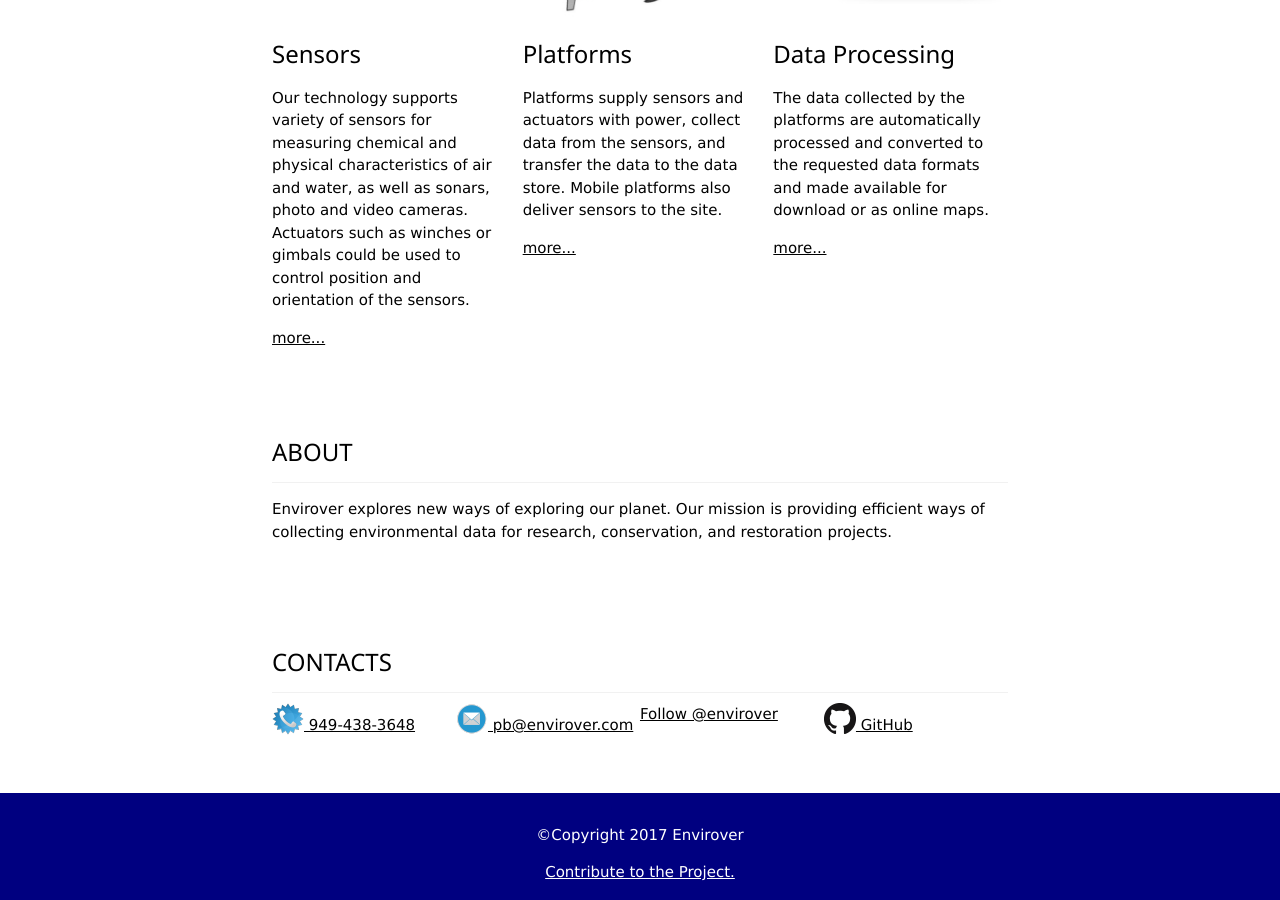
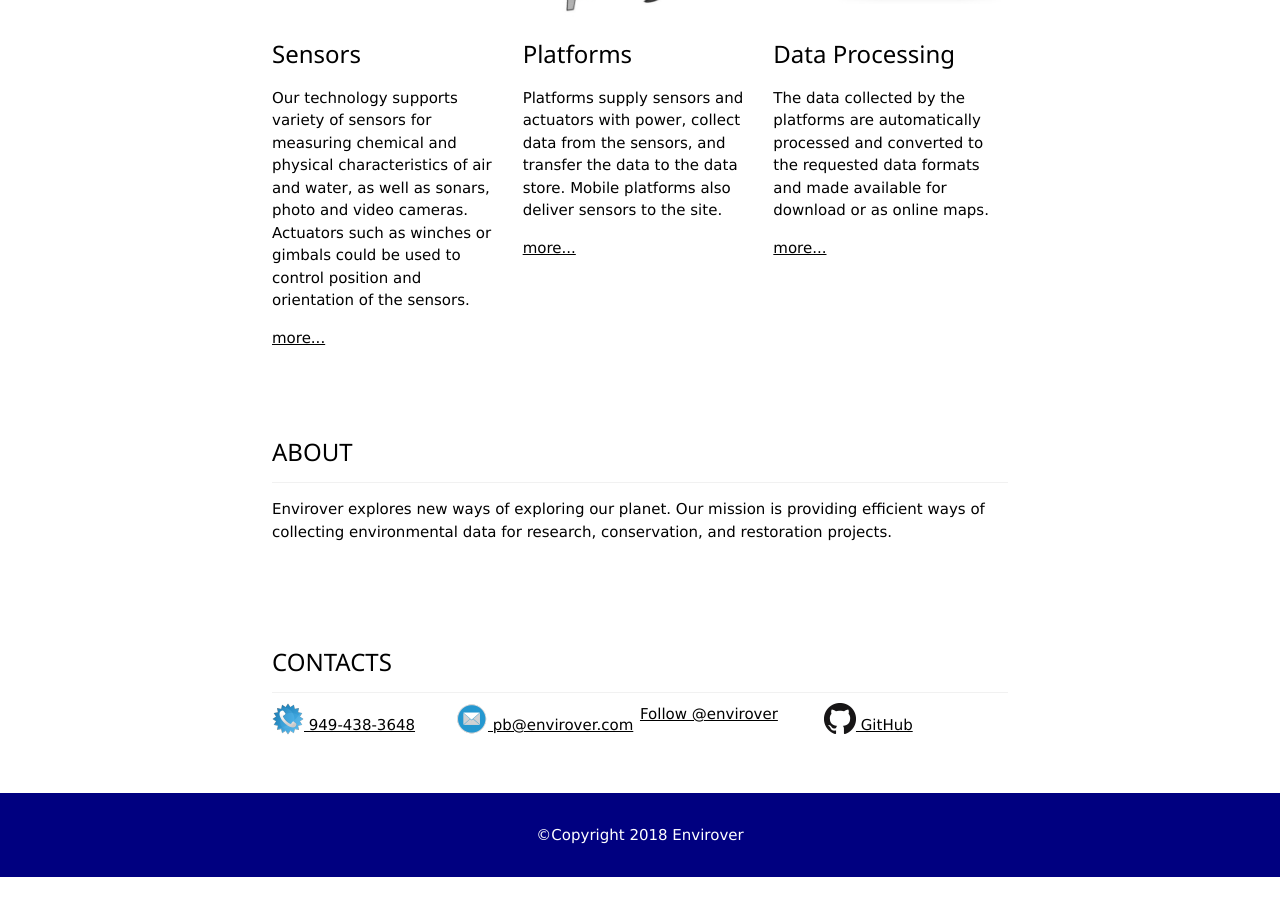
Before and after one commit to envirover/envirover.github.io, a Jekyll site: the page built from index.html, in a window 1280 px wide and 900 px high, scrolled down 1595 px. Built offline with Jekyll 4.4.1, drawn with Linux system fonts in a browser that asks for light colours; comment, search, counter and statistics services are not loaded; after the commit the page ends 2472 px from its top, so only the background shows below that.

Commit message:
Removed links to sponsots.html and nervous_system.html

```diff
--- a/_layouts/default.html
+++ b/_layouts/default.html
@@ -81,13 +81,12 @@
 </header>
 <!-- Page content -->
 <div class="w3-content w3-padding" style="max-width:800px" >
-	{{ content }}
+{{content}}
 </div>
 
 <!-- Footer -->
 <footer class="w3-center w3-blue w3-padding-16">
-  <p>©Copyright 2017 Envirover</p>
-  <a href="sponsors.html">Contribute to the Project.</a>
+  <p>©Copyright 2018 Envirover</p>
 </footer>
 
 </body>
--- a/index.html
+++ b/index.html
@@ -21,10 +21,11 @@
 	    <a href="nervous_system.html" style="text-decoration: none;">
 	      <img src="images/nervoussystem.jpg" alt="Nervous system for planet Earth" style="width:100%" class="w3-image" />
 	    </a>
+	    <!--
 	    <div class="w3-display-middle w3-large w3-container transparent w3-text-white">
 	      <h3><a href="nervous_system.html" style="text-decoration: none;">Nervous System for Planet Earth</a></h3>
 	      <p><a href="nervous_system.html" style="text-decoration: none;">Environmental intelligence for "Smart Planet".</a></p>
-	    </div>
+	    </div> -->
 	  </div>
 	</div>
 	    <button class="w3-button w3-display-left" onclick="plusDivs(-1)">&#10094;</button>
```
